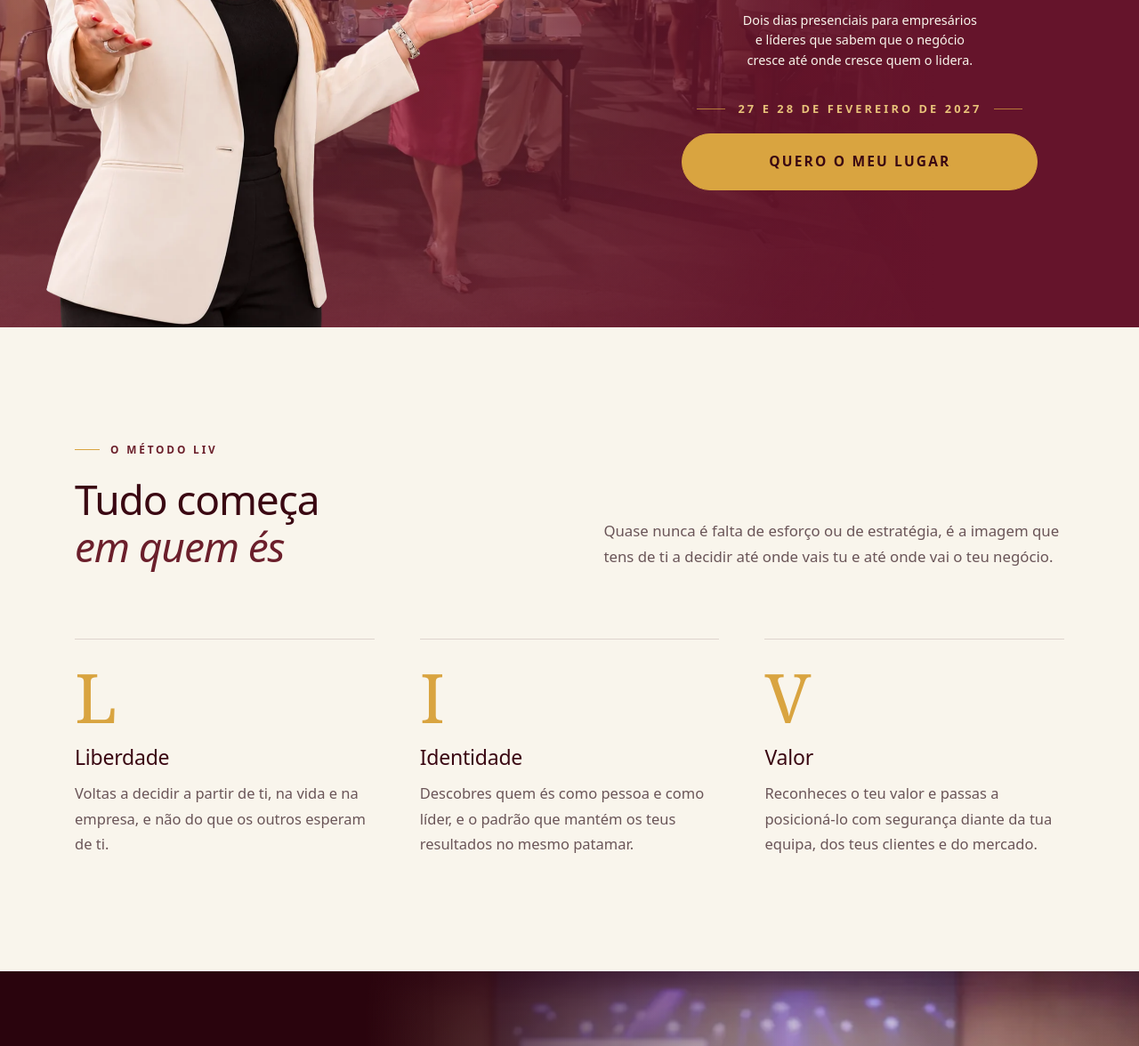
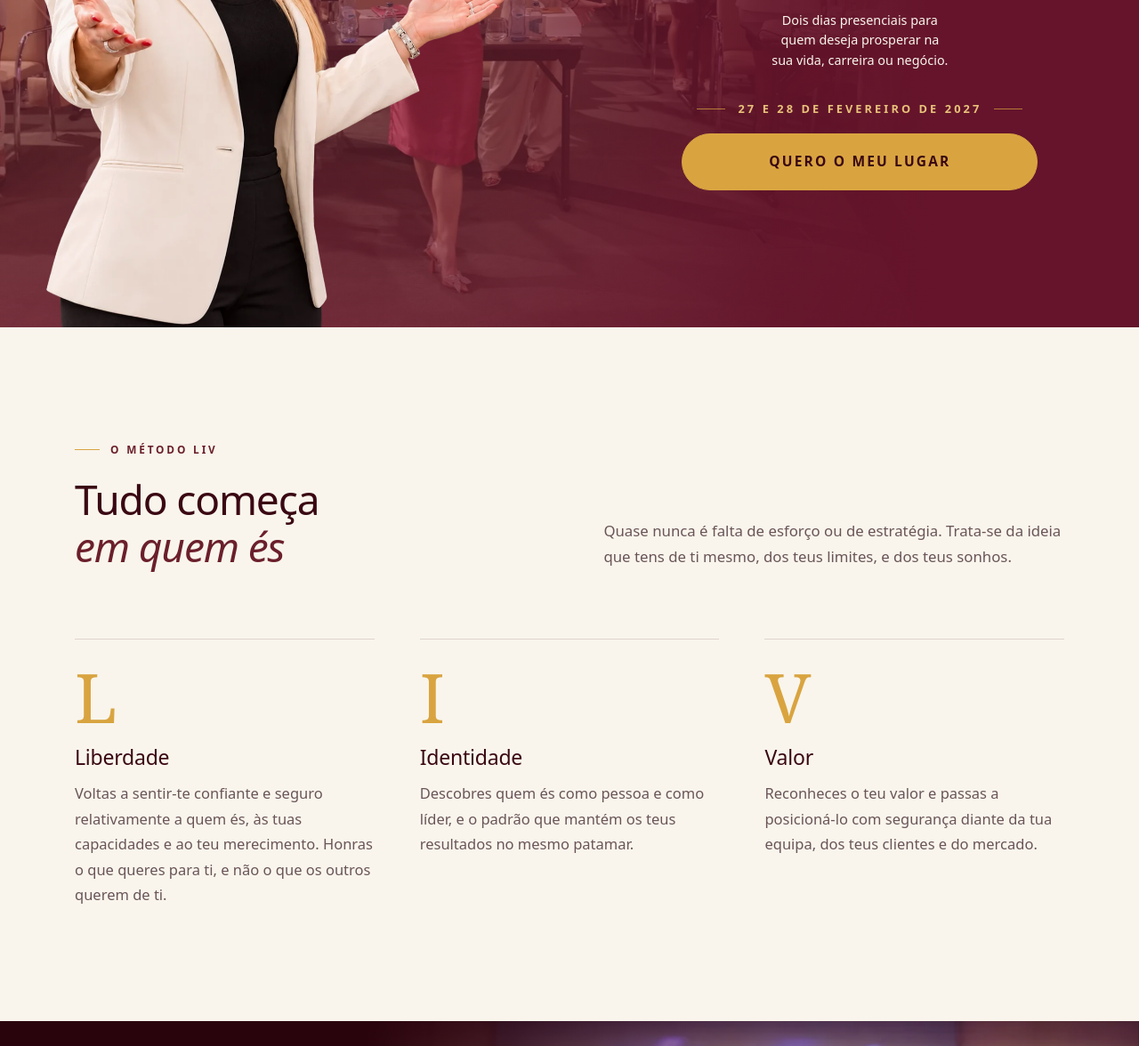
Before and after one commit to siqueirawhelisson-design/metodo-liv, a plain HTML site: page index.html in a window 1280 px wide. Shown: the part 432-1608 px from the top of the page at 89% size. Drawn offline with Linux system fonts and the light colour scheme; a web font is replaced by a local one.

Commit message:
Copy: hero, frase do método e pilar Liberdade
Co-Authored-By: Claude Opus 5.5 <noreply@anthropic.com>
Claude-Session: https://claude.ai/code/session_01LfWUhk6AxLzJyKn9C6qeTa

```diff
--- a/index.html
+++ b/index.html
@@ -411,7 +411,7 @@ p + p{margin-top:16px}
         <img class="logo" src="assets/img/logo-liv.webp" width="599" height="288" alt="">
       </h1>
       <p class="promessa rv" style="--i:1">A tua prosperidade nunca vai além de <em>quem acreditas ser</em></p>
-      <p class="hero__sub rv" style="--i:2">Dois dias presenciais para empresários e líderes que sabem que o negócio cresce até onde cresce quem o lidera.</p>
+      <p class="hero__sub rv" style="--i:2">Dois dias presenciais para quem deseja prosperar na sua vida, carreira ou negócio.</p>
       <div class="hero__acao rv" style="--i:3">
         <p class="data">27 e 28 de fevereiro de 2027</p>
         <a class="btn btn--grande" href="#inscricao">Quero o meu lugar</a>
@@ -427,11 +427,11 @@ p + p{margin-top:16px}
           <p class="eyebrow rv">O Método LIV</p>
           <h2 class="rv">Tudo começa <em>em quem és</em></h2>
         </div>
-        <p class="lead rv" style="--i:1">Quase nunca é falta de esforço ou de estratégia, é a imagem que tens de ti a decidir até onde vais tu e até onde vai o teu negócio.</p>
+        <p class="lead rv" style="--i:1">Quase nunca é falta de esforço ou de estratégia. Trata-se da ideia que tens de ti mesmo, dos teus limites, e dos teus sonhos.</p>
       </div>
 
       <ol class="pilares">
-        <li class="rv"><b>L</b><h3>Liberdade</h3><p>Voltas a decidir a partir de ti, na vida e na empresa, e não do que os outros esperam de ti.</p></li>
+        <li class="rv"><b>L</b><h3>Liberdade</h3><p>Voltas a sentir-te confiante e seguro relativamente a quem és, às tuas capacidades e ao teu merecimento. Honras o que queres para ti, e não o que os outros querem de ti.</p></li>
         <li class="rv" style="--i:1"><b>I</b><h3>Identidade</h3><p>Descobres quem és como pessoa e como líder, e o padrão que mantém os teus resultados no mesmo patamar.</p></li>
         <li class="rv" style="--i:2"><b>V</b><h3>Valor</h3><p>Reconheces o teu valor e passas a posicioná-lo com segurança diante da tua equipa, dos teus clientes e do mercado.</p></li>
       </ol>
```
